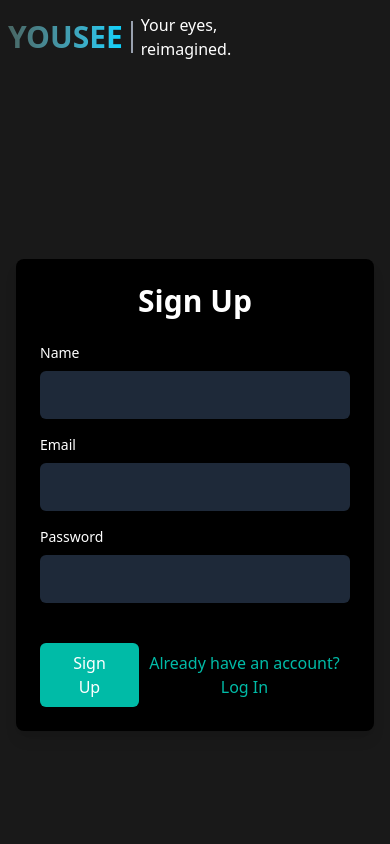
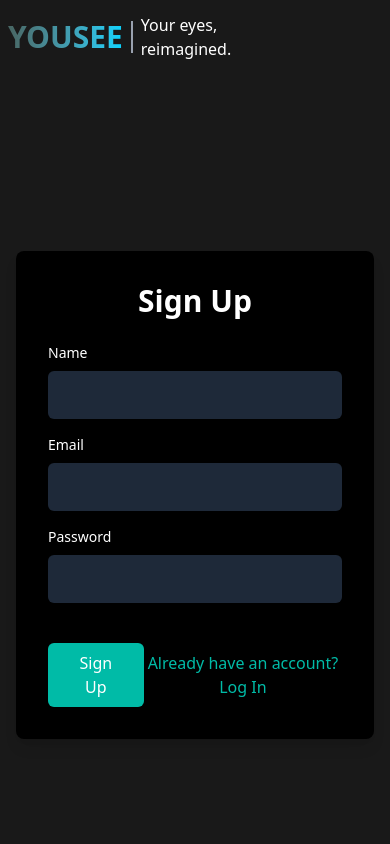
Before and after one commit to ayushcodes1729/hackhazards25, a React (Vite) app in the folder Frontend/: page /signup in a window 390 px wide. Shown: the top 844 px of the page. Built offline with nearby package versions, Linux system fonts and the light colour scheme.

Commit message:
UI changes

```diff
--- a/Frontend/src/components/Signup.jsx
+++ b/Frontend/src/components/Signup.jsx
@@ -62,7 +62,7 @@ const Signup = () => {
         </div>
       </nav>
       <div className="min-h-screen bg-[#191919] text-white flex flex-col items-center justify-center px-4 py-2 sm:py-12">
-        <div className="w-full max-w-md bg-black p-6 sm:p-8 rounded-lg shadow-lg">
+        <div className="max-w-md w-full bg-black p-8 rounded-lg shadow-lg">
           <h1 className="text-3xl font-bold text-center mb-6">
             {isSignup ? "Sign Up" : "Log In"}
           </h1>
```
